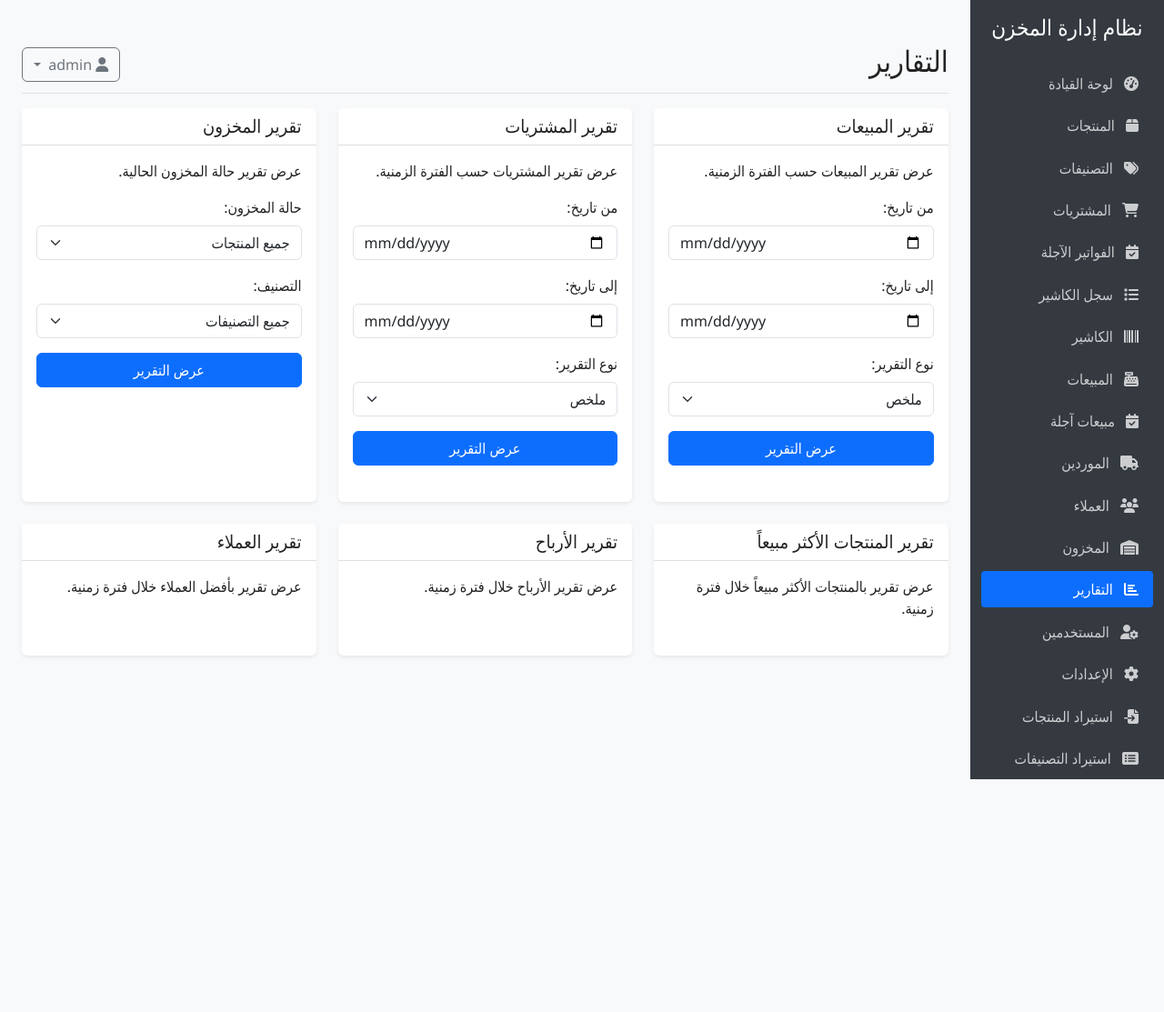
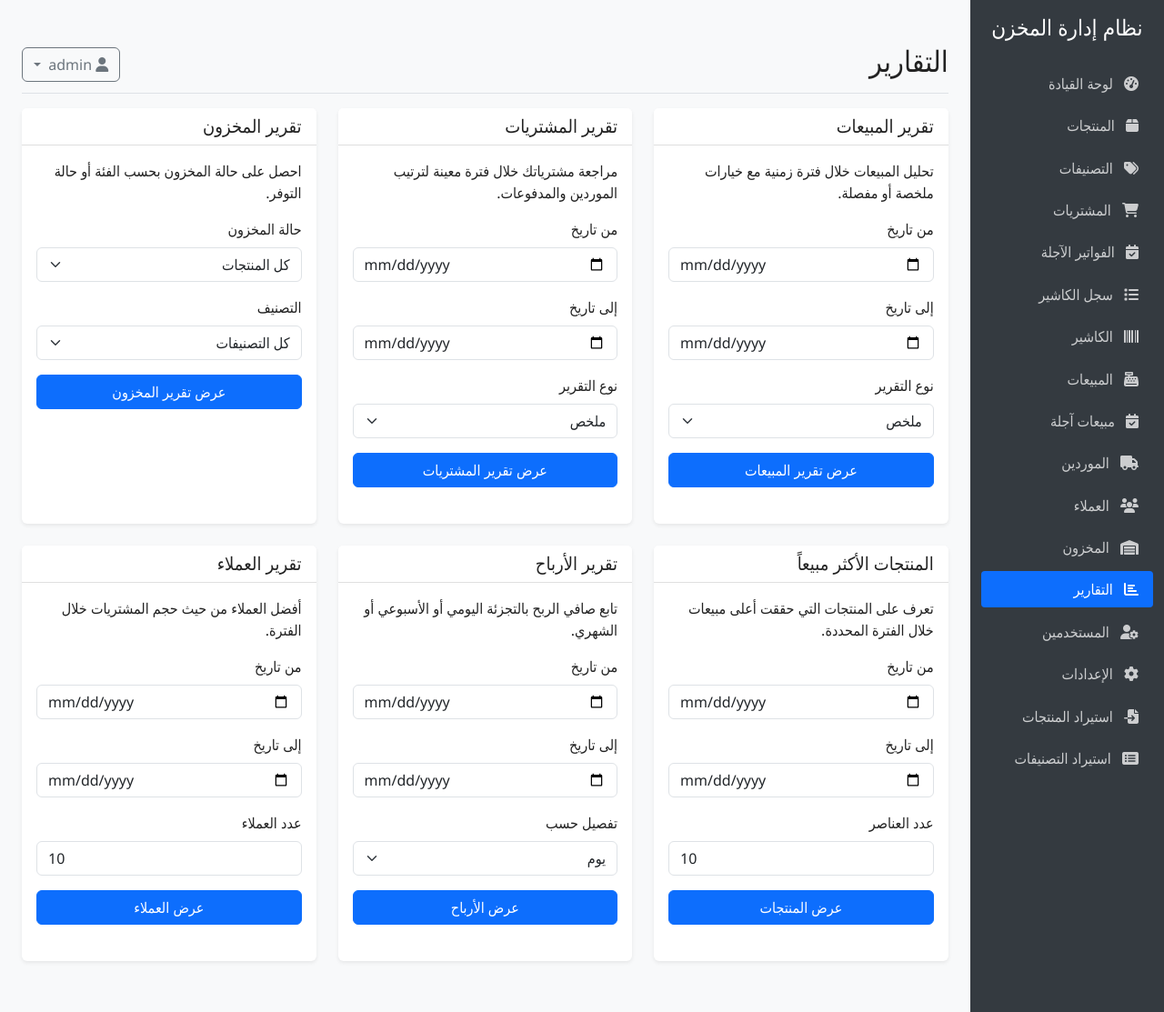
Before and after one commit to yousefm2311/Makhzan, a Flask app: page /reports in a window 1280 px wide. Shown: the whole page at 91% size. Before the commit the page ends 857 px from the top, so only its background shows below. Run offline with Flask 3, Linux system fonts and the light colour scheme; a user stored in the database is signed in.

Commit message:
add new feature

```diff
--- a/Makhzan/app.py
+++ b/Makhzan/app.py
@@ -1184,19 +1184,104 @@ def top_selling_report():
     query = db.session.query(
         Product,
         db.func.sum(SaleItem.quantity).label('total_quantity')
-    ).join(SaleItem, SaleItem.product_id == Product.id)
+    ).join(SaleItem, SaleItem.product_id == Product.id
+    ).join(Sale, Sale.id == SaleItem.sale_id)
 
     if start_date:
-        query = query.join(Sale, Sale.id == SaleItem.sale_id).filter(Sale.sale_date >= start_date)
+        query = query.filter(Sale.sale_date >= start_date)
     if end_date:
-        query = query.join(Sale, Sale.id == SaleItem.sale_id).filter(Sale.sale_date <= end_date)
-    else:
-        query = query.join(Sale, Sale.id == SaleItem.sale_id)
+        query = query.filter(Sale.sale_date <= end_date)
 
     query = query.group_by(Product.id).order_by(db.desc('total_quantity')).limit(limit)
     results = query.all()
 
     return render_template('reports/top_selling.html', results=results, start_date=start_date, end_date=end_date)
+
+@app.route('/reports/profit', methods=['GET'])
+@login_required
+@admin_required
+def profit_report():
+    start_date = request.args.get('start_date', (datetime.now() - timedelta(days=30)).strftime('%Y-%m-%d'))
+    end_date = request.args.get('end_date', datetime.now().strftime('%Y-%m-%d'))
+    group_by = request.args.get('group_by', 'day')
+
+    if isinstance(start_date, str):
+        start_date = datetime.strptime(start_date, '%Y-%m-%d').date()
+    if isinstance(end_date, str):
+        end_date = datetime.strptime(end_date, '%Y-%m-%d').date()
+
+    items = db.session.query(SaleItem, Sale, Product).join(
+        Sale, SaleItem.sale_id == Sale.id
+    ).outerjoin(
+        Product, SaleItem.product_id == Product.id
+    ).filter(
+        Sale.sale_date.between(start_date, end_date)
+    ).all()
+
+    total_profit = 0
+    total_sales = 0
+    grouped = OrderedDict()
+    for sale_item, sale, product in items:
+        sale_profit = 0
+        if product and product.purchase_price is not None:
+            sale_profit = (sale_item.price - product.purchase_price) * sale_item.quantity
+        total_profit += sale_profit
+        total_sales += sale_item.price * sale_item.quantity
+        if group_by == 'week':
+            week_label = f"{sale.sale_date.isocalendar()[0]}-{sale.sale_date.isocalendar()[1]}"
+            key = f"أسبوع {week_label}"
+        elif group_by == 'month':
+            key = sale.sale_date.strftime('%Y-%m')
+        else:
+            key = sale.sale_date.strftime('%Y-%m-%d')
+        bucket = grouped.setdefault(key, {'profit': 0, 'sales': 0})
+        bucket['profit'] += sale_profit
+        bucket['sales'] += sale_item.price * sale_item.quantity
+
+    summary = [{
+        'period': period,
+        'sales': data['sales'],
+        'profit': data['profit']
+    } for period, data in grouped.items()]
+
+    return render_template('reports/profit_report.html',
+                          total_profit=total_profit,
+                          total_sales=total_sales,
+                          summary=summary,
+                          start_date=start_date,
+                          end_date=end_date,
+                          group_by=group_by)
+
+
+@app.route('/reports/customers', methods=['GET'])
+@login_required
+@admin_required
+def customers_report():
+    start_date = request.args.get('start_date', (datetime.now() - timedelta(days=30)).strftime('%Y-%m-%d'))
+    end_date = request.args.get('end_date', datetime.now().strftime('%Y-%m-%d'))
+    limit = request.args.get('limit', 10, type=int)
+
+    if isinstance(start_date, str):
+        start_date = datetime.strptime(start_date, '%Y-%m-%d').date()
+    if isinstance(end_date, str):
+        end_date = datetime.strptime(end_date, '%Y-%m-%d').date()
+
+    sales = Sale.query.filter(Sale.sale_date.between(start_date, end_date)).all()
+    customer_stats = defaultdict(lambda: {'total_amount': 0, 'count': 0})
+    for sale in sales:
+        key = sale.customer.name if sale.customer else 'عميل نقدي'
+        bucket = customer_stats[key]
+        bucket['total_amount'] += sale.total_amount
+        bucket['count'] += 1
+
+    results = sorted(customer_stats.items(), key=lambda item: item[1]['total_amount'], reverse=True)[:limit]
+
+    return render_template('reports/customers_report.html',
+                          results=results,
+                          start_date=start_date,
+                          end_date=end_date,
+                          limit=limit)
+
 
 # Users routes
 @app.route('/users')
--- a/Makhzan/templates/reports/index.html
+++ b/Makhzan/templates/reports/index.html
@@ -1,7 +1,6 @@
 {% extends "base.html" %}
 
-{% block title %}التقارير - نظام إدارة المخزن{% endblock %}
-
+{% block title %}التقارير{% endblock %}
 {% block header %}التقارير{% endblock %}
 
 {% block content %}
@@ -13,25 +12,25 @@
                 <h5 class="card-title mb-0">تقرير المبيعات</h5>
             </div>
             <div class="card-body">
-                <p class="card-text">عرض تقرير المبيعات حسب الفترة الزمنية.</p>
+                <p class="card-text">تحليل المبيعات خلال فترة زمنية مع خيارات ملخصة أو مفصلة.</p>
                 <form action="{{ url_for('sales_report') }}" method="GET" target="_blank">
                     <div class="mb-3">
-                        <label for="start_date" class="form-label">من تاريخ:</label>
+                        <label class="form-label" for="start_date">من تاريخ</label>
                         <input type="date" class="form-control" id="start_date" name="start_date" required>
                     </div>
                     <div class="mb-3">
-                        <label for="end_date" class="form-label">إلى تاريخ:</label>
+                        <label class="form-label" for="end_date">إلى تاريخ</label>
                         <input type="date" class="form-control" id="end_date" name="end_date" required>
                     </div>
                     <div class="mb-3">
-                        <label for="report_type" class="form-label">نوع التقرير:</label>
+                        <label class="form-label" for="report_type">نوع التقرير</label>
                         <select class="form-select" id="report_type" name="report_type">
                             <option value="summary">ملخص</option>
                             <option value="detailed">تفصيلي</option>
                         </select>
                     </div>
                     <div class="d-grid">
-                        <button type="submit" class="btn btn-primary">عرض التقرير</button>
+                        <button type="submit" class="btn btn-primary">عرض تقرير المبيعات</button>
                     </div>
                 </form>
             </div>
@@ -44,25 +43,25 @@
                 <h5 class="card-title mb-0">تقرير المشتريات</h5>
             </div>
             <div class="card-body">
-                <p class="card-text">عرض تقرير المشتريات حسب الفترة الزمنية.</p>
+                <p class="card-text">مراجعة مشترياتك خلال فترة معينة لترتيب الموردين والمدفوعات.</p>
                 <form action="{{ url_for('purchases_report') }}" method="GET" target="_blank">
                     <div class="mb-3">
-                        <label for="start_date_p" class="form-label">من تاريخ:</label>
+                        <label class="form-label" for="start_date_p">من تاريخ</label>
                         <input type="date" class="form-control" id="start_date_p" name="start_date" required>
                     </div>
                     <div class="mb-3">
-                        <label for="end_date_p" class="form-label">إلى تاريخ:</label>
+                        <label class="form-label" for="end_date_p">إلى تاريخ</label>
                         <input type="date" class="form-control" id="end_date_p" name="end_date" required>
                     </div>
                     <div class="mb-3">
-                        <label for="report_type_p" class="form-label">نوع التقرير:</label>
+                        <label class="form-label" for="report_type_p">نوع التقرير</label>
                         <select class="form-select" id="report_type_p" name="report_type">
                             <option value="summary">ملخص</option>
                             <option value="detailed">تفصيلي</option>
                         </select>
                     </div>
                     <div class="d-grid">
-                        <button type="submit" class="btn btn-primary">عرض التقرير</button>
+                        <button type="submit" class="btn btn-primary">عرض تقرير المشتريات</button>
                     </div>
                 </form>
             </div>
@@ -75,27 +74,27 @@
                 <h5 class="card-title mb-0">تقرير المخزون</h5>
             </div>
             <div class="card-body">
-                <p class="card-text">عرض تقرير حالة المخزون الحالية.</p>
+                <p class="card-text">احصل على حالة المخزون بحسب الفئة أو حالة التوفر.</p>
                 <form action="{{ url_for('inventory_report') }}" method="GET" target="_blank">
                     <div class="mb-3">
-                        <label for="inventory_status" class="form-label">حالة المخزون:</label>
+                        <label class="form-label" for="inventory_status">حالة المخزون</label>
                         <select class="form-select" id="inventory_status" name="status">
-                            <option value="all">جميع المنتجات</option>
-                            <option value="low">المنتجات منخفضة المخزون</option>
-                            <option value="out">المنتجات التي نفذت</option>
+                            <option value="all">كل المنتجات</option>
+                            <option value="low">قريبة من النفاد</option>
+                            <option value="out">منفذة</option>
                         </select>
                     </div>
                     <div class="mb-3">
-                        <label for="category_id" class="form-label">التصنيف:</label>
+                        <label class="form-label" for="category_id">التصنيف</label>
                         <select class="form-select" id="category_id" name="category_id">
-                            <option value="">جميع التصنيفات</option>
+                            <option value="">كل التصنيفات</option>
                             {% for category in categories %}
                             <option value="{{ category.id }}">{{ category.name }}</option>
                             {% endfor %}
                         </select>
                     </div>
                     <div class="d-grid">
-                        <button type="submit" class="btn btn-primary">عرض التقرير</button>
+                        <button type="submit" class="btn btn-primary">عرض تقرير المخزون</button>
                     </div>
                 </form>
             </div>
@@ -107,101 +106,88 @@
     <div class="col-md-4 mb-4">
         <div class="card h-100">
             <div class="card-header">
-                <h5 class="card-title mb-0">تقرير المنتجات الأكثر مبيعاً</h5>
+                <h5 class="card-title mb-0">المنتجات الأكثر مبيعاً</h5>
             </div>
             <div class="card-body">
-                <p class="card-text">عرض تقرير بالمنتجات الأكثر مبيعاً خلال فترة زمنية.</p>
-                {# النموذج التالي معطل مؤقتاً لأن endpoint top_selling_report غير موجود #}
-                {#
+                <p class="card-text">تعرف على المنتجات التي حققت أعلى مبيعات خلال الفترة المحددة.</p>
                 <form action="{{ url_for('top_selling_report') }}" method="GET" target="_blank">
                     <div class="mb-3">
-                        <label for="start_date_ts" class="form-label">من تاريخ:</label>
+                        <label class="form-label" for="start_date_ts">من تاريخ</label>
                         <input type="date" class="form-control" id="start_date_ts" name="start_date" required>
                     </div>
                     <div class="mb-3">
-                        <label for="end_date_ts" class="form-label">إلى تاريخ:</label>
+                        <label class="form-label" for="end_date_ts">إلى تاريخ</label>
                         <input type="date" class="form-control" id="end_date_ts" name="end_date" required>
                     </div>
                     <div class="mb-3">
-                        <label for="limit" class="form-label">عدد المنتجات:</label>
+                        <label class="form-label" for="limit">عدد العناصر</label>
                         <input type="number" class="form-control" id="limit" name="limit" min="1" max="50" value="10">
                     </div>
                     <div class="d-grid">
-                        <button type="submit" class="btn btn-primary">عرض التقرير</button>
+                        <button type="submit" class="btn btn-primary">عرض المنتجات</button>
                     </div>
                 </form>
-                #}
             </div>
         </div>
     </div>
-
     <div class="col-md-4 mb-4">
         <div class="card h-100">
             <div class="card-header">
                 <h5 class="card-title mb-0">تقرير الأرباح</h5>
             </div>
             <div class="card-body">
-                <p class="card-text">عرض تقرير الأرباح خلال فترة زمنية.</p>
-                {# النموذج التالي معطل مؤقتاً لأن endpoint profit_report غير موجود #}
-                {#
+                <p class="card-text">تابع صافي الربح بالتجزئة اليومي أو الأسبوعي أو الشهري.</p>
                 <form action="{{ url_for('profit_report') }}" method="GET" target="_blank">
                     <div class="mb-3">
-                        <label for="start_date_pr" class="form-label">من تاريخ:</label>
+                        <label class="form-label" for="start_date_pr">من تاريخ</label>
                         <input type="date" class="form-control" id="start_date_pr" name="start_date" required>
                     </div>
                     <div class="mb-3">
-                        <label for="end_date_pr" class="form-label">إلى تاريخ:</label>
+                        <label class="form-label" for="end_date_pr">إلى تاريخ</label>
                         <input type="date" class="form-control" id="end_date_pr" name="end_date" required>
                     </div>
                     <div class="mb-3">
-                        <label for="group_by" class="form-label">تجميع حسب:</label>
+                        <label class="form-label" for="group_by">تفصيل حسب</label>
                         <select class="form-select" id="group_by" name="group_by">
-                            <option value="day">يومي</option>
-                            <option value="week">أسبوعي</option>
-                            <option value="month">شهري</option>
+                            <option value="day">يوم</option>
+                            <option value="week">أسبوع</option>
+                            <option value="month">شهر</option>
                         </select>
                     </div>
                     <div class="d-grid">
-                        <button type="submit" class="btn btn-primary">عرض التقرير</button>
+                        <button type="submit" class="btn btn-primary">عرض الأرباح</button>
                     </div>
                 </form>
-                #}
             </div>
         </div>
     </div>
-
     <div class="col-md-4 mb-4">
         <div class="card h-100">
             <div class="card-header">
                 <h5 class="card-title mb-0">تقرير العملاء</h5>
             </div>
             <div class="card-body">
-                <p class="card-text">عرض تقرير بأفضل العملاء خلال فترة زمنية.</p>
-                {# النموذج التالي معطل مؤقتاً لأن endpoint customers_report غير موجود #}
-                {#
+                <p class="card-text">أفضل العملاء من حيث حجم المشتريات خلال الفترة.</p>
                 <form action="{{ url_for('customers_report') }}" method="GET" target="_blank">
                     <div class="mb-3">
-                        <label for="start_date_c" class="form-label">من تاريخ:</label>
+                        <label class="form-label" for="start_date_c">من تاريخ</label>
                         <input type="date" class="form-control" id="start_date_c" name="start_date" required>
                     </div>
                     <div class="mb-3">
-                        <label for="end_date_c" class="form-label">إلى تاريخ:</label>
+                        <label class="form-label" for="end_date_c">إلى تاريخ</label>
                         <input type="date" class="form-control" id="end_date_c" name="end_date" required>
                     </div>
                     <div class="mb-3">
-                        <label for="limit_c" class="form-label">عدد العملاء:</label>
+                        <label class="form-label" for="limit_c">عدد العملاء</label>
                         <input type="number" class="form-control" id="limit_c" name="limit" min="1" max="50" value="10">
                     </div>
                     <div class="d-grid">
-                        <button type="submit" class="btn btn-primary">عرض التقرير</button>
+                        <button type="submit" class="btn btn-primary">عرض العملاء</button>
                     </div>
                 </form>
-                #}
             </div>
         </div>
     </div>
 </div>
-{% else %}
-<div class="alert alert-danger mt-5 text-center">ليس لديك صلاحية الوصول لهذه الصفحة.</div>
 {% endif %}
 {% endblock %}
```
Also changed, not shown: Makhzan/templates/reports/customers_report.html (added, +36 -0 lines), Makhzan/templates/reports/profit_report.html (added, +44 -0 lines), Makhzan/templates/reports/top_selling.html (+11 -16 lines), extract.py (added, +8 -0 lines), segment.txt (added, +29 -0 lines), Makhzan/instance/makhzan.db.
